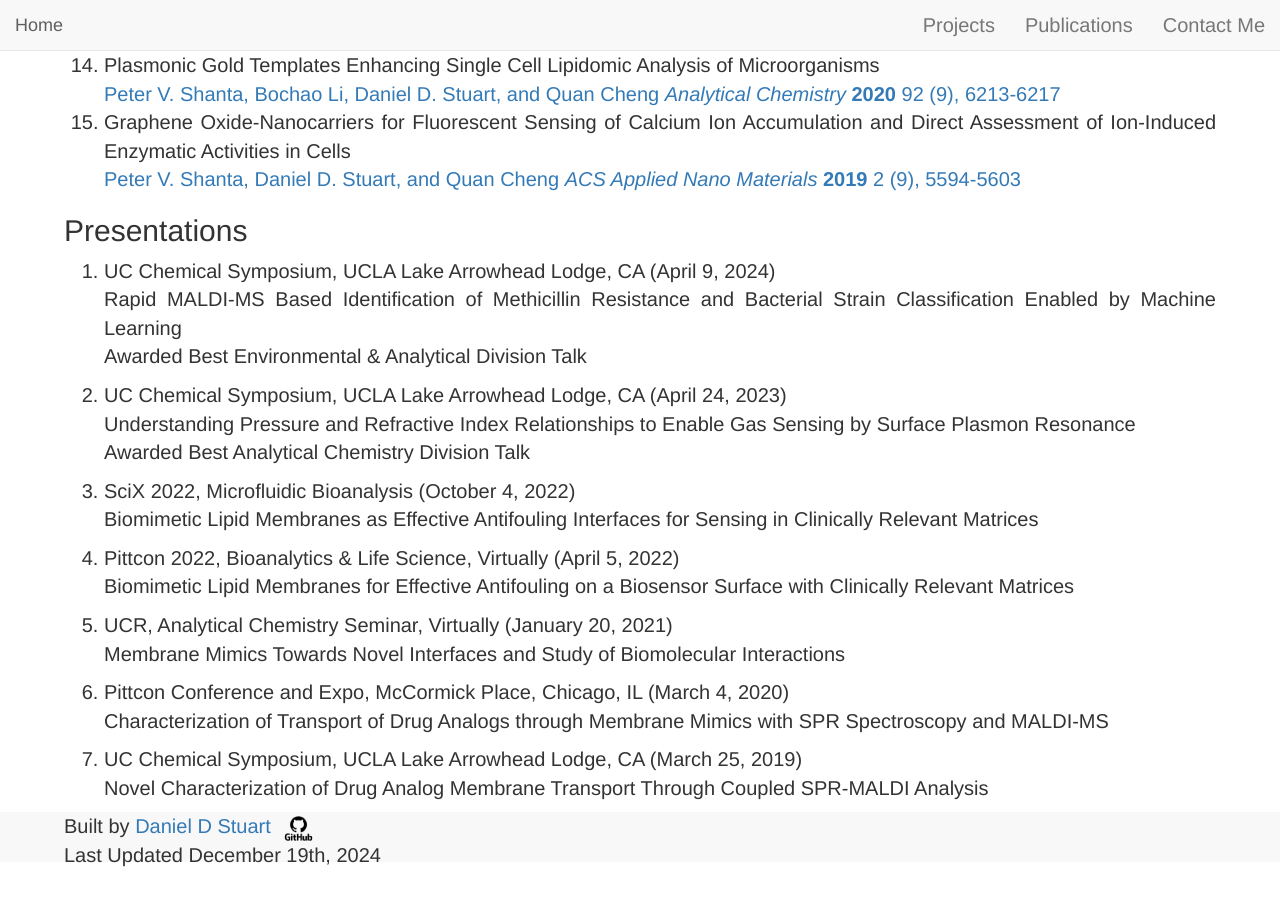
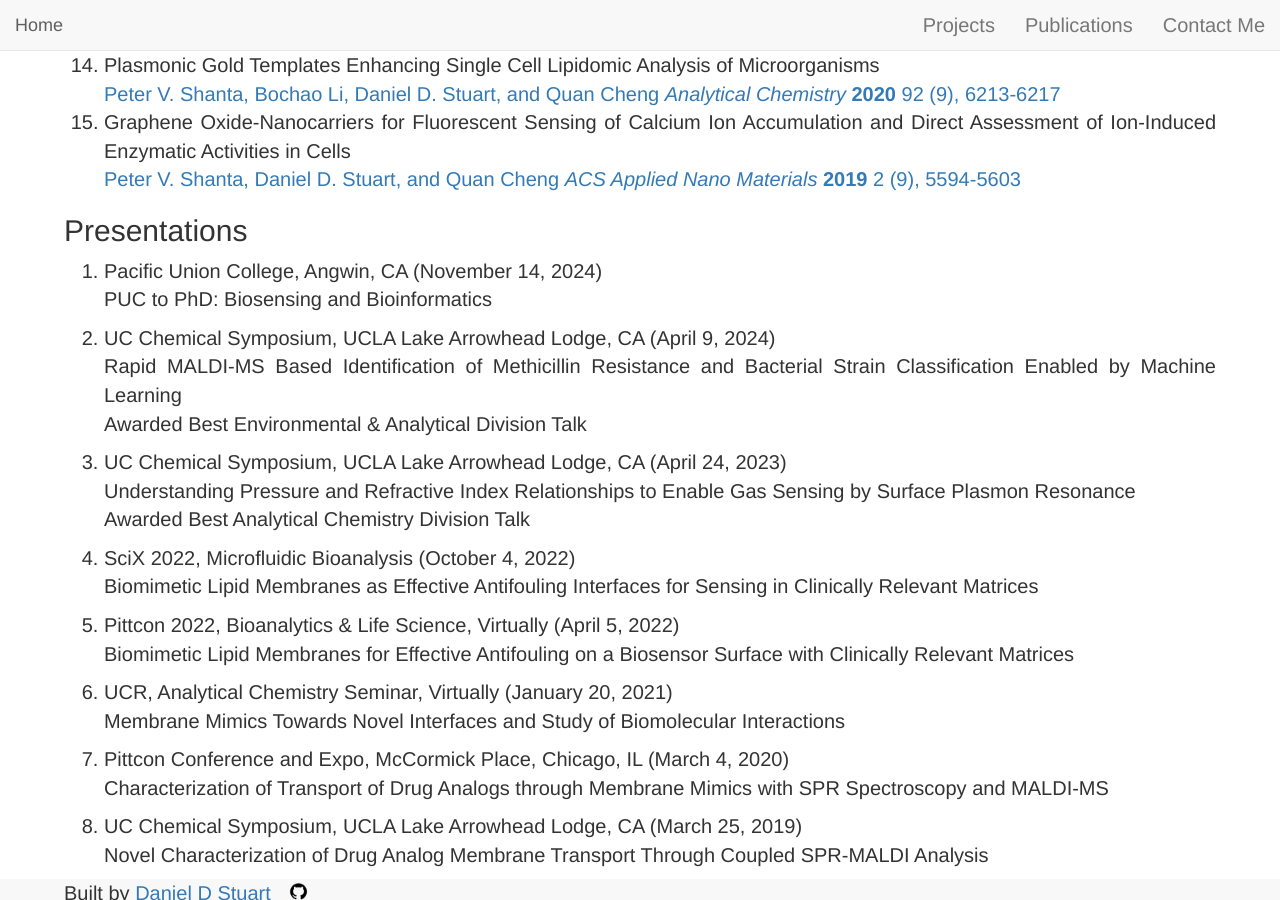
Before and after one commit to danieldstuart/danieldstuart.github.io, a Jekyll site: the page built from publications.markdown, in a window 1280 px wide and 900 px high, scrolled down 1680 px. Built offline with Jekyll 4.4.1, drawn with Linux system fonts in a browser that asks for light colours; nearby versions of some CDN libraries; before the commit the page ends 2549 px from its top, so only the background shows below that.

Commit message:
Update publications.markdown

```diff
--- a/publications.markdown
+++ b/publications.markdown
@@ -50,27 +50,30 @@ If you are interested in my publications a list is provided below. They can also
 ## Presentations ##
 <div markdown="1" class="list">
 
-1. UC Chemical Symposium, UCLA Lake Arrowhead Lodge, CA (April 9, 2024) <br>
+1. Pacific Union College, Angwin, CA (November 14, 2024) <br>
+PUC to PhD: Biosensing and Bioinformatics
+
+2. UC Chemical Symposium, UCLA Lake Arrowhead Lodge, CA (April 9, 2024) <br>
 Rapid MALDI-MS Based Identification of Methicillin Resistance and Bacterial Strain Classification Enabled by Machine Learning <br>
 Awarded Best Environmental & Analytical Division Talk
 
-2. UC Chemical Symposium, UCLA Lake Arrowhead Lodge, CA (April 24, 2023) <br>
+3. UC Chemical Symposium, UCLA Lake Arrowhead Lodge, CA (April 24, 2023) <br>
 Understanding Pressure and Refractive Index Relationships to Enable Gas Sensing by Surface Plasmon Resonance <br>
 Awarded Best Analytical Chemistry Division Talk
 
-3. SciX 2022, Microfluidic Bioanalysis (October 4, 2022)
+4. SciX 2022, Microfluidic Bioanalysis (October 4, 2022)
 Biomimetic Lipid Membranes as Effective Antifouling Interfaces for Sensing in Clinically Relevant Matrices
 
-4. Pittcon 2022, Bioanalytics & Life Science, Virtually (April 5, 2022)
+5. Pittcon 2022, Bioanalytics & Life Science, Virtually (April 5, 2022)
 Biomimetic Lipid Membranes for Effective Antifouling on a Biosensor Surface with Clinically Relevant Matrices
 
-5. UCR, Analytical Chemistry Seminar, Virtually (January 20, 2021)
+6. UCR, Analytical Chemistry Seminar, Virtually (January 20, 2021)
 Membrane Mimics Towards Novel Interfaces and Study of Biomolecular Interactions
 
-6. Pittcon Conference and Expo, McCormick Place, Chicago, IL (March 4, 2020)
+7. Pittcon Conference and Expo, McCormick Place, Chicago, IL (March 4, 2020)
 Characterization of Transport of Drug Analogs through Membrane Mimics with SPR Spectroscopy and MALDI-MS
 
-7. UC Chemical Symposium, UCLA Lake Arrowhead Lodge, CA (March 25, 2019)
+8. UC Chemical Symposium, UCLA Lake Arrowhead Lodge, CA (March 25, 2019)
 Novel Characterization of Drug Analog Membrane Transport Through Coupled SPR-MALDI Analysis
 </div>
 </div>
```
